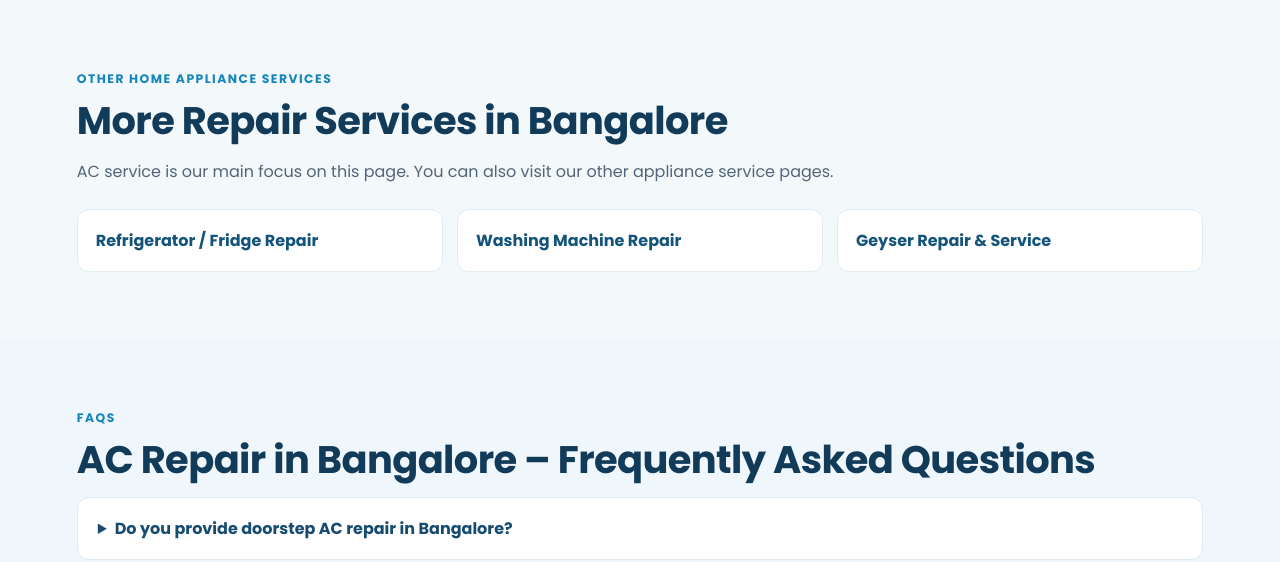
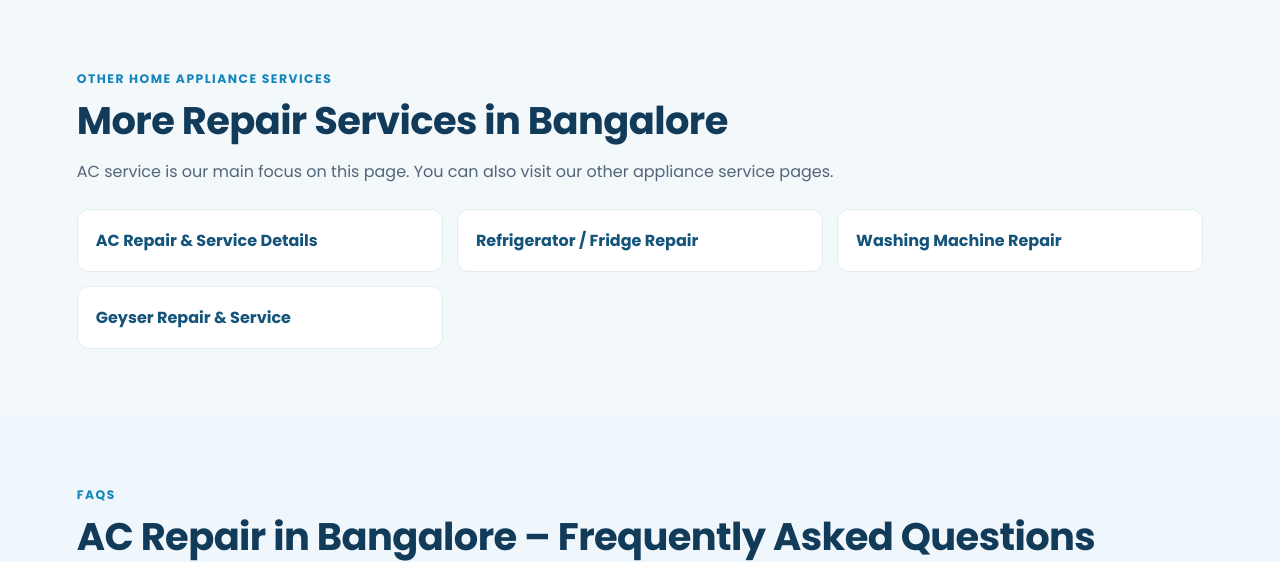
Before and after one commit to AircoolTechServices/AirCoolTechServices, a Flask app: page /bangalore in a window 1280 px wide. Shown: the part 2257-2819 px from the top of the page. Run offline with Flask 3, Linux system fonts and the light colour scheme.

Commit message:
Improve SEO metadata and internal links

```diff
--- a/templates/pages/bangalore.html
+++ b/templates/pages/bangalore.html
@@ -145,6 +145,7 @@
     <h2>More Repair Services in Bangalore</h2>
     <p>AC service is our main focus on this page. You can also visit our other appliance service pages.</p>
     <div class="bng-small-grid">
+      <a href="{{ url_for('ac_repair') }}">AC Repair &amp; Service Details</a>
       <a href="{{ url_for('fridge_repair') }}">Refrigerator / Fridge Repair</a>
       <a href="{{ url_for('washing_machine') }}">Washing Machine Repair</a>
       <a href="{{ url_for('geyser_repair') }}">Geyser Repair &amp; Service</a>
```
